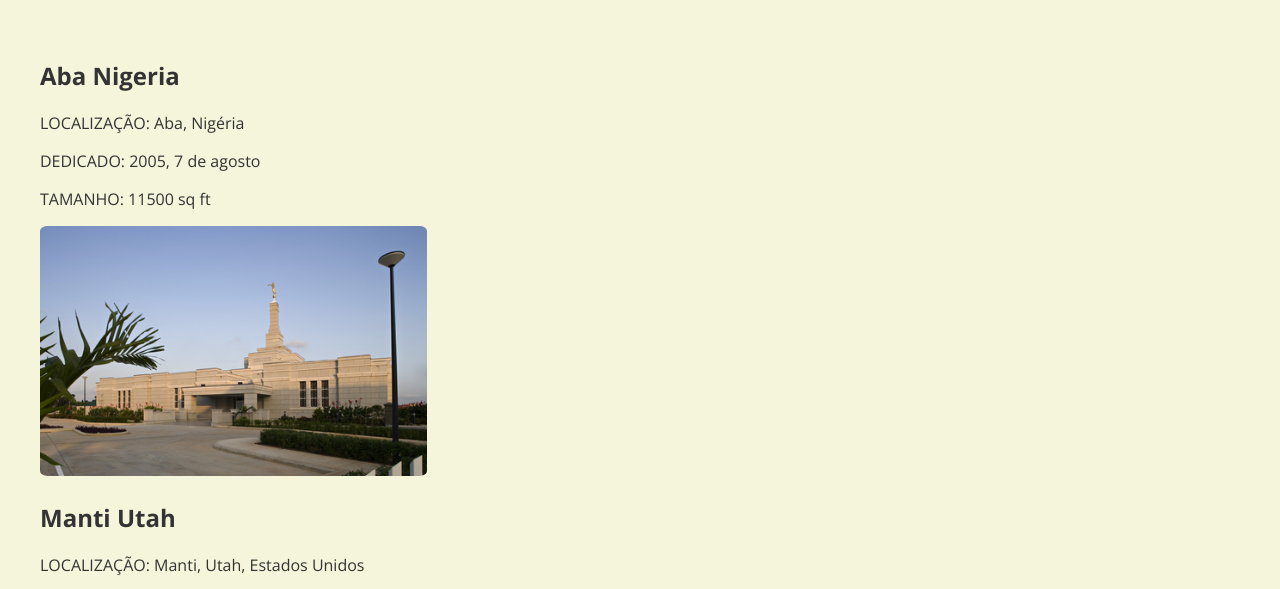
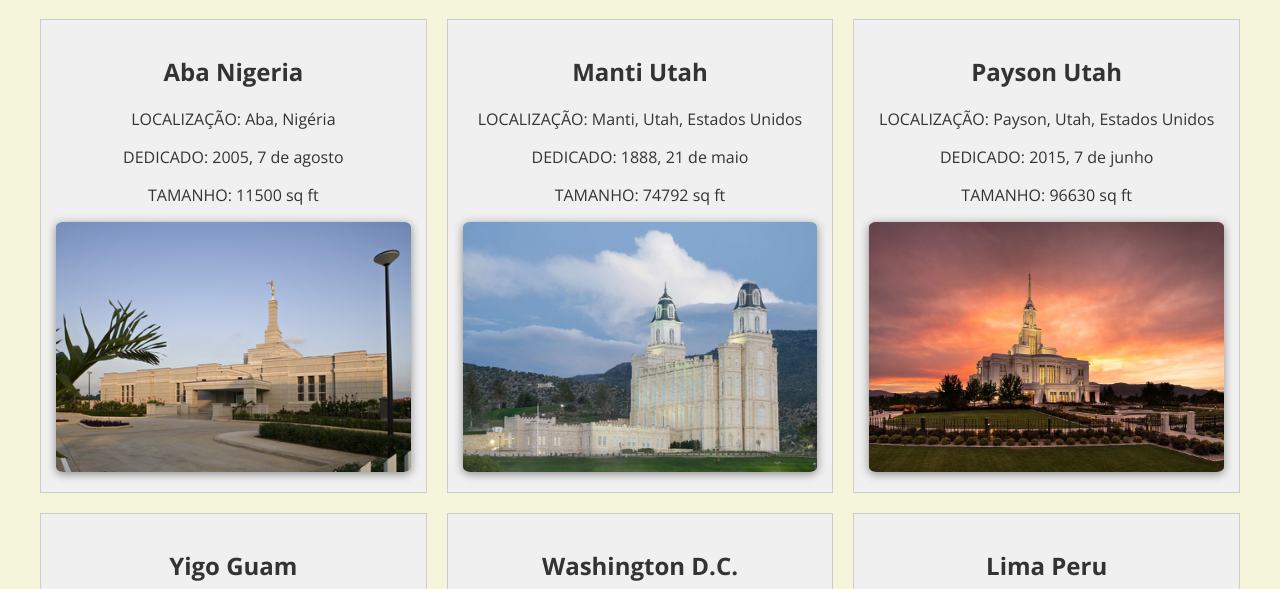
Before and after one commit to hernandezsasha/wdd131, a plain HTML site: page templos-filtrados.html in a window 1280 px wide. Shown: the part 165-754 px from the top of the page. Drawn offline with nearby package versions, Linux system fonts and the light colour scheme.

Commit message:
modificacoes

```diff
--- a/estilos/templos-filtrados.css
+++ b/estilos/templos-filtrados.css
@@ -38,10 +38,9 @@ nav.open {
 main {
     padding: 20px;
     display: grid;
-    grid-template-columns: 1fr;
     max-width: 1200px;
     margin: 0 auto;
-    gap: 20px;
+
 }
 
 figure {
@@ -91,3 +90,20 @@ footer p {
     height: 250px;
     object-fit: cover;
 }
+
+#contenedorTemplos {
+    display: grid;
+    grid-template-columns: 1fr;
+    gap: 20px;
+}
+
+#contenedorTemplos section {
+    background-color: #f0f0f0;
+    border: 1px solid #ccc;
+    padding: 15px;
+    text-align: center;
+}
+
+#contenedorTemplos img {
+    box-shadow: 0 2px 10px #888;
+}
--- a/estilos/templos-grandes-filtrados.css
+++ b/estilos/templos-grandes-filtrados.css
@@ -1,6 +1,6 @@
 @media screen and (min-width: 700px) {
-    main {
-        grid-template-columns: 1fr 1fr 1fr;
+    #contenedorTemplos {
+        grid-template-columns: repeat(3, 1fr)
     }
 
     h1 {
--- a/scripts/templos-filtrados.js
+++ b/scripts/templos-filtrados.js
@@ -165,5 +165,4 @@ linksMenu.forEach(link => {
     });
 });
 
-// Exibe todos os templos quando a página é aberta
 mostrarTemplos(templos);
```
